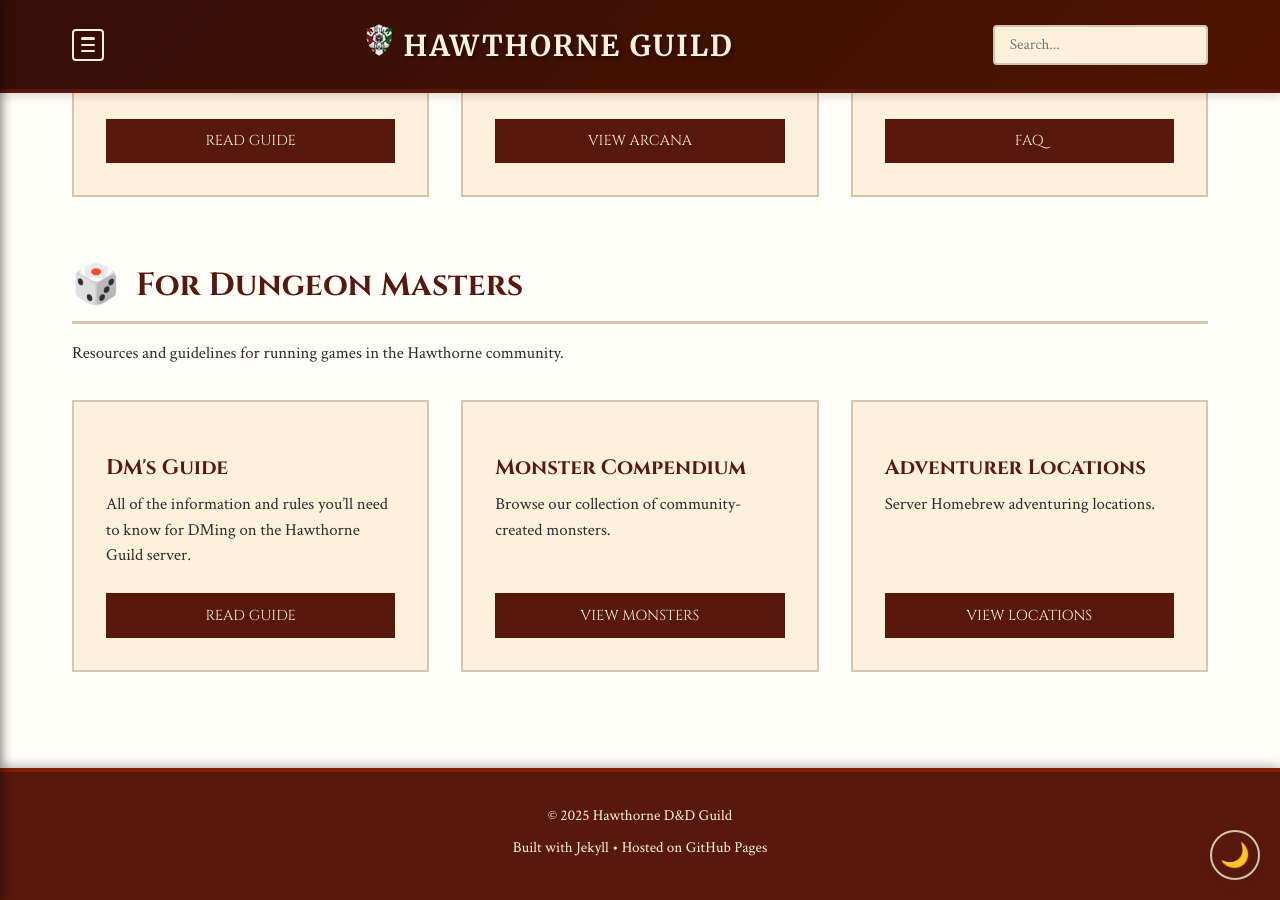
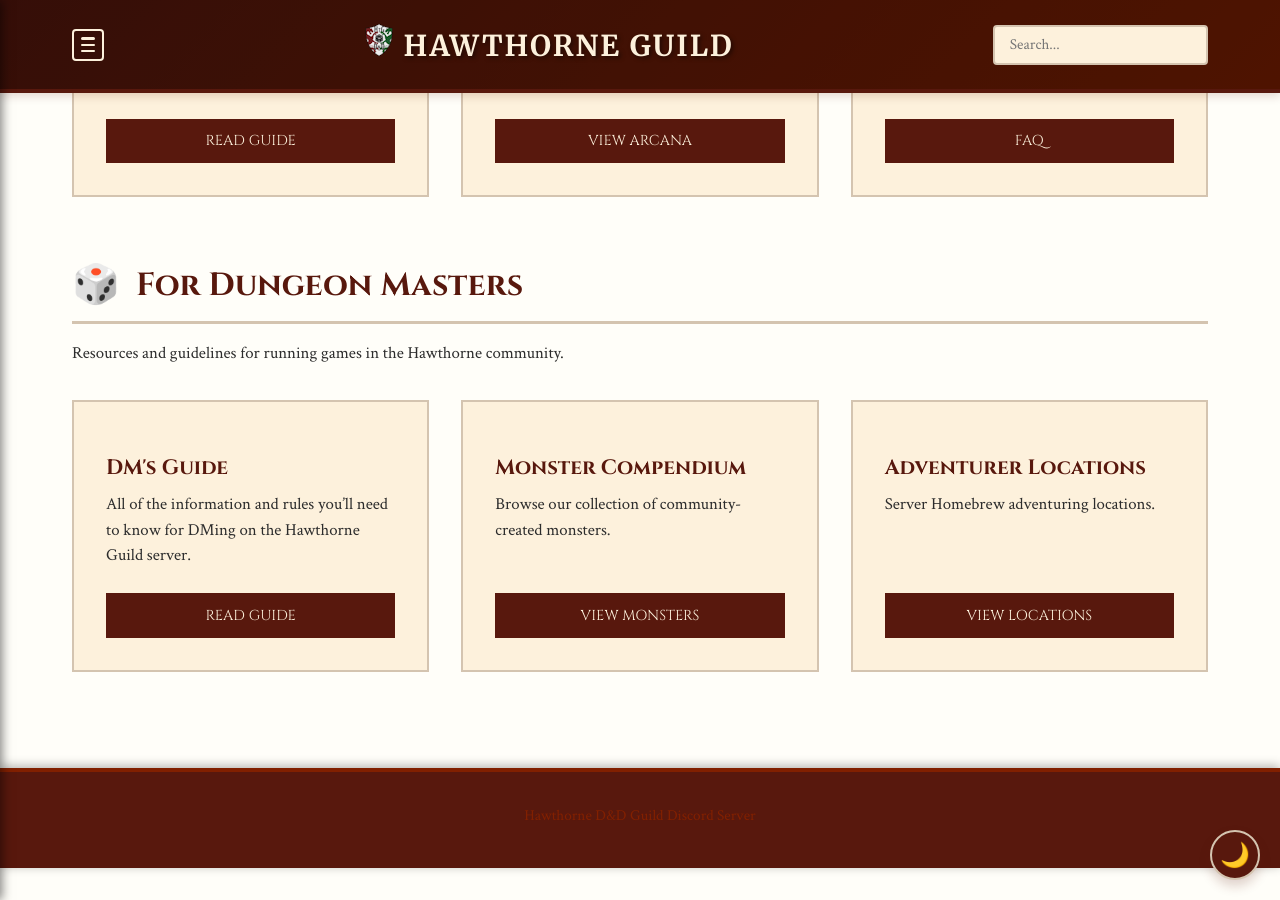
Before and after one commit to coconutswallow/Guides, a Jekyll site: the page built from index.html, in a window 1280 px wide and 900 px high, scrolled down 1078 px. Built offline with Jekyll 4.4.1, drawn with Linux system fonts in a browser that asks for light colours; comment, search, counter and statistics services are not loaded.

Commit message:
Update default.html

```diff
--- a/_layouts/default.html
+++ b/_layouts/default.html
@@ -115,8 +115,7 @@
 
     <footer class="site-footer">
         <div class="footer-content">
-            <p>&copy; {{ 'now' | date: "%Y" }} Hawthorne D&D Guild</p>
-            <p>Built with Jekyll • Hosted on GitHub Pages</p>
+            <p><a href="https://discord.com/channels/308324031478890497/">Hawthorne D&D Guild Discord Server</a></p>
         </div>
     </footer>
 
```
